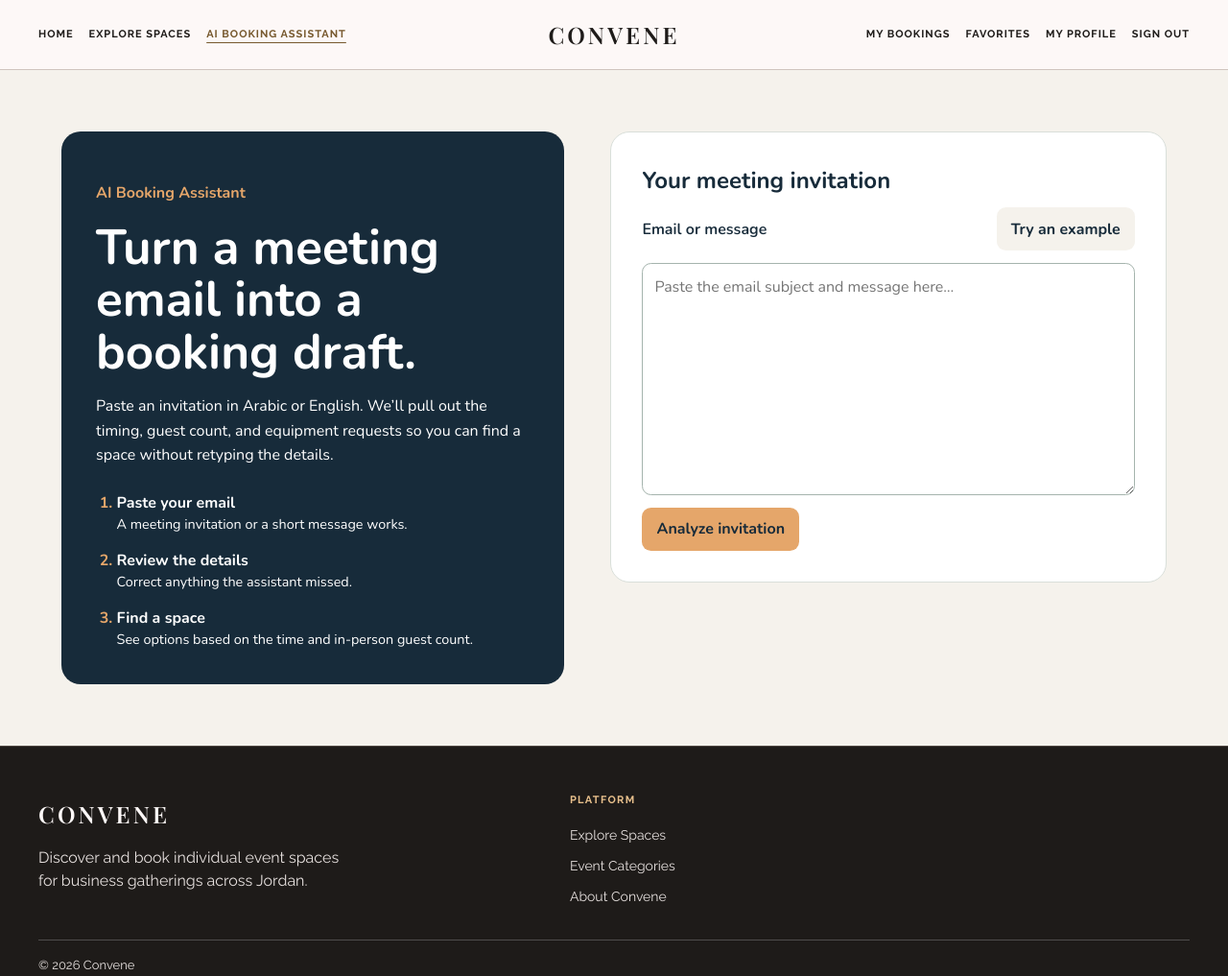
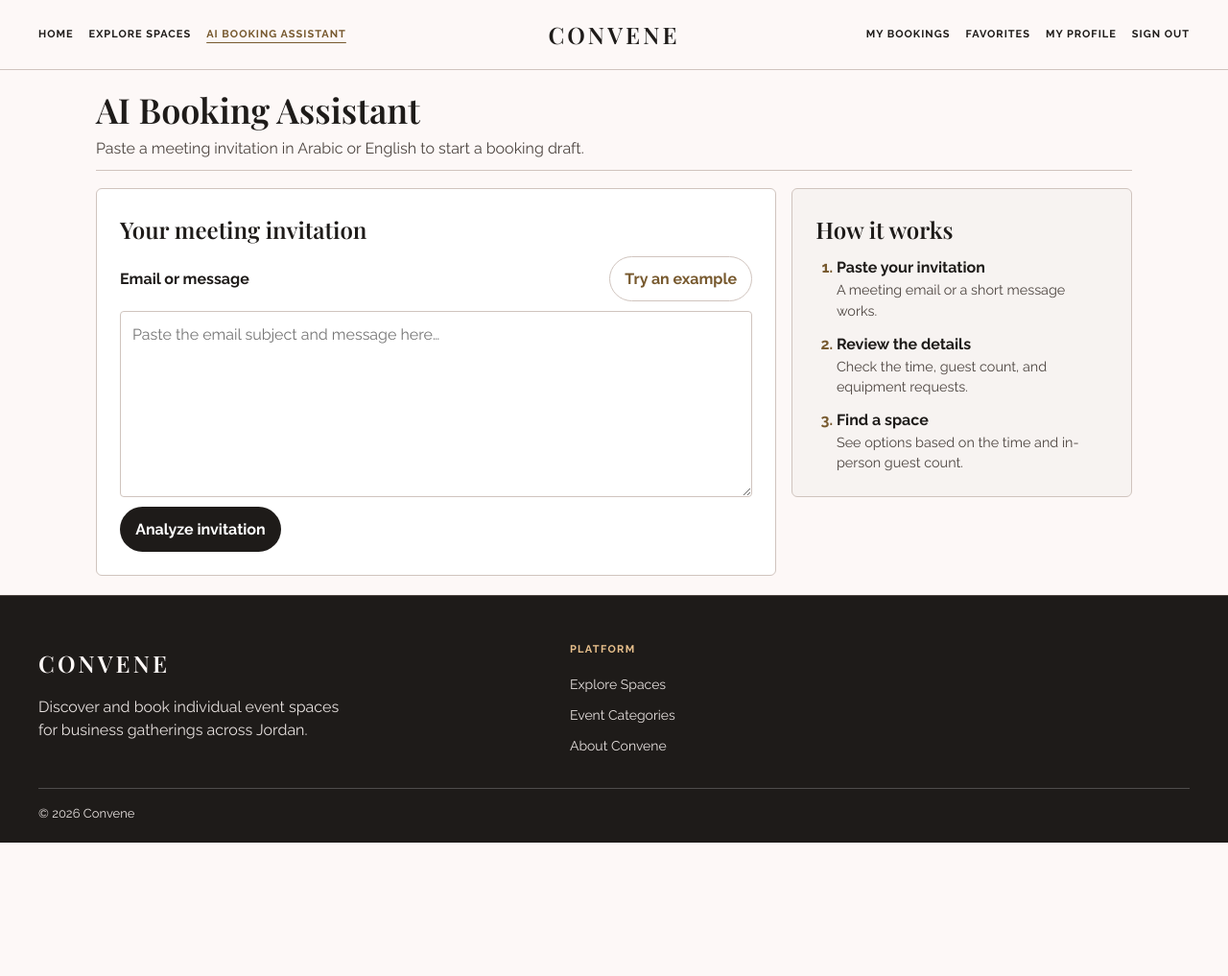
Before and after one commit to alzghoulraghad151/Booking-Venue, a Laravel app: page /booking-assistant in a window 1280 px wide. Shown: the top 1017 px of the page at 96% size. After the commit the page ends 878 px from the top, so only its background shows below. Run offline with Laravel 12, Linux system fonts and the light colour scheme; a user stored in the database is signed in; data comes from the database, SQL or seed files in the repository.

Commit message:
Refactor booking invite and space details views for improved structure and styling

```diff
--- a/public/css/booking-invite.css
+++ b/public/css/booking-invite.css
@@ -1,44 +1,53 @@
+.convene-site .site-main:has(> .invite-assistant) { background: var(--dar-brass-ivory); }
+
 .invite-assistant {
-    color: var(--color-navy);
-    background: var(--color-cream);
-    padding: clamp(1.25rem, 5vw, 4rem) max(1rem, calc((100% - 72rem) / 2));
+    width: min(100%, 1160px);
+    margin-inline: auto;
+    padding: 12px 20px 20px;
+    color: var(--dar-brass-ink);
+    font-family: var(--dar-brass-body);
 }
 
 .invite-workspace {
     display: grid;
-    grid-template-columns: minmax(0, .95fr) minmax(0, 1.05fr);
-    gap: clamp(1rem, 4vw, 3rem);
+    grid-template-columns: minmax(0, 2fr) minmax(0, 1fr);
+    gap: 16px;
     align-items: start;
 }
 
 .invite-intro {
-    padding: clamp(1.25rem, 4vw, 2.25rem);
-    border-radius: 1.25rem;
-    background: var(--color-navy);
-    color: var(--color-white);
+    margin-bottom: 18px;
+    padding-bottom: 10px;
+    border-bottom: 1px solid var(--dar-brass-border);
 }
 
-.invite-label { color: var(--color-warm); font-weight: 700; }
-.invite-intro h1 { margin: .5rem 0 1rem; font-size: clamp(2rem, 4vw, 3.35rem); line-height: 1.07; }
-.invite-intro p { line-height: 1.6; }
-.invite-steps { display: grid; gap: .9rem; margin: 1.5rem 0 0; padding-inline-start: 1.35rem; }
-.invite-steps li::marker { color: var(--color-warm); font-weight: 700; }
-.invite-steps span { display: block; font-size: .9rem; }
+.invite-intro h1 {
+    margin-block: 8px;
+    font: 600 32px/38px var(--dar-brass-heading);
+}
+
+.invite-intro p { margin: 0; color: var(--dar-brass-muted); }
+.invite-guide.invite-card { background: var(--dar-brass-surface); }
+.invite-steps { display: grid; gap: 12px; margin: 0; padding-inline-start: 1.35rem; }
+.invite-steps li::marker { color: var(--dar-brass-accent); font-weight: 700; }
+.invite-steps span { display: block; color: var(--dar-brass-muted); font-size: .9rem; }
 
 .invite-card, .invite-dialog {
-    padding: clamp(1.15rem, 4vw, 2rem);
-    border: 1px solid #d9dfda;
-    border-radius: 1.25rem;
+    min-width: 0;
+    padding: 20px;
+    border: 1px solid var(--dar-brass-border);
+    border-radius: 6px;
     background: var(--color-white);
-    color: var(--color-navy);
+    color: var(--dar-brass-ink);
 }
 
-.invite-card h2, .invite-card h3, .invite-dialog h2 { margin: 0 0 .65rem; }
-.invite-card form, .invite-dialog form { display: grid; gap: .8rem; }
+.invite-card h2, .invite-card h3, .invite-dialog h2, .invite-results h2 { font-family: var(--dar-brass-heading); font-weight: 600; margin: 0 0 .65rem; }
+.invite-card form, .invite-dialog form { display: grid; gap: 10px; }
 .invite-field-heading, .invite-dialog-header {
     display: flex;
     justify-content: space-between;
-    align-items: baseline;
+    flex-wrap: wrap;
+    align-items: center;
     gap: .75rem;
 }
 .invite-assistant label { font-weight: 650; }
@@ -46,41 +55,49 @@
     box-sizing: border-box;
     width: 100%;
     padding: .75rem;
-    border: 1px solid #a5b4ad;
-    border-radius: .6rem;
+    border: 1px solid var(--dar-brass-border);
+    border-radius: 4px;
     background: var(--color-white);
-    color: var(--color-navy);
+    color: var(--dar-brass-ink);
     font: inherit;
 }
 .invite-assistant textarea { resize: vertical; }
 .invite-assistant :is(button, input, textarea, a):focus-visible {
-    outline: 3px solid var(--color-sage);
-    outline-offset: 3px;
+    outline: 2px solid var(--dar-brass-accent);
+    outline-offset: 2px;
 }
 .invite-primary, .invite-link {
     justify-self: start;
+    min-height: 44px;
     padding: .65rem .95rem;
-    border: 0;
-    border-radius: .6rem;
+    border: 1px solid transparent;
+    border-radius: 999px;
     font: inherit;
     font-weight: 700;
     cursor: pointer;
 }
-.invite-primary { background: var(--color-warm); color: var(--color-navy); }
-.invite-link { background: var(--color-cream); color: var(--color-navy); }
-.invite-primary:hover, .invite-link:hover { outline: 1px solid var(--color-sage); }
+.invite-primary { background: var(--dar-brass-ink); color: var(--color-white); }
+.invite-primary:hover { background: var(--dar-brass-muted); }
+.invite-link { background: var(--color-white); border-color: var(--dar-brass-border); color: var(--dar-brass-accent); }
+.invite-link:hover { background: var(--dar-brass-surface); border-color: var(--dar-brass-accent); }
 .invite-error { color: #9c2929; margin: .15rem 0; }
 .invite-dialog { width: min(40rem, calc(100% - 2rem)); max-height: 85vh; overflow: auto; }
-.invite-dialog::backdrop { background: #172b3aa0; }
+.invite-dialog::backdrop { background: rgb(30 27 25 / 60%); }
 .invite-dialog-header p { margin: 0 0 1rem; }
 .invite-dialog .invite-field-grid { display: grid; grid-template-columns: repeat(2, minmax(0, 1fr)); gap: .75rem; }
 .invite-field-grid label { display: block; margin-bottom: .35rem; }
 .invite-requirements { margin: .25rem 0 0; }
 .invite-tags { display: flex; flex-wrap: wrap; gap: .4rem; margin: 0; padding: 0; list-style: none; }
-.invite-tags li { background: var(--color-cream); padding: .3rem .55rem; border-radius: 1rem; }
+.invite-tags li { background: var(--dar-brass-surface); padding: .3rem .55rem; border-radius: 1rem; }
 .invite-results { margin-block-start: 1.5rem; }
 .invite-results-grid { display: grid; grid-template-columns: repeat(auto-fit, minmax(min(100%, 15rem), 1fr)); gap: .75rem; }
-.invite-results-grid a { color: var(--color-sage); font-weight: 700; }
+.invite-results-grid a { color: var(--dar-brass-accent); font-weight: 700; }
 [data-invite-review-open] { margin-block-start: 1rem; }
-@media (max-width: 48rem) { .invite-workspace { grid-template-columns: 1fr; } }
+@media (min-width: 48rem) {
+    .invite-assistant { padding-inline: 40px; }
+    .invite-intro h1 { font-size: 36px; line-height: 42px; }
+    .invite-card, .invite-dialog { padding: 24px; }
+}
+
+@media (width < 48rem) { .invite-workspace { grid-template-columns: 1fr; } }
 @media (max-width: 30rem) { .invite-dialog .invite-field-grid { grid-template-columns: 1fr; } }
--- a/public/css/convene-booking-confirm.css
+++ b/public/css/convene-booking-confirm.css
@@ -80,7 +80,6 @@
     font: 400 14px/22px var(--bc-body); font-variant-numeric: tabular-nums;
     transition: border-color .12s ease-out, box-shadow .12s ease-out;
 }
-.bc-field input:focus { outline: none; border-color: var(--bc-accent); box-shadow: 0 0 0 1px var(--bc-accent); }
 .bc-field-error { color: var(--bc-error); font-size: 13px; }
 
 /* Price summary */
--- a/public/css/convene-place-results.css
+++ b/public/css/convene-place-results.css
@@ -106,7 +106,6 @@
 .places-filters__grid { grid-template-columns: minmax(175px, 1.4fr) repeat(3, minmax(125px, 1fr)) minmax(95px, .7fr) minmax(145px, 1.1fr) minmax(140px, 1fr) auto; gap: 11px; }
 .places-filter-field label { color: #4e595f; font-size: 10px; letter-spacing: .075em; text-transform: uppercase; }
 .places-filter-field input, .places-filter-field select { min-height: 40px; border-color: #d8d2c8; border-radius: 5px; background: #fff; font-size: 13px; transition: border-color .16s ease, box-shadow .16s ease; }
-.places-filter-field input:focus, .places-filter-field select:focus { border-color: var(--places-sage); box-shadow: 0 0 0 3px rgb(82 108 104 / 12%); outline: 0; }
 .places-filters__actions { min-height: 40px; gap: 9px; }
 .places-button { min-height: 40px; border-radius: 5px; background:#1e1b19; }
 .places-button:hover { background: var(--places-sage); }
--- a/public/css/convene-site.css
+++ b/public/css/convene-site.css
@@ -22,6 +22,11 @@
 
 .convene-site [hidden] { display: none; }
 .convene-site :focus-visible { outline: 3px solid var(--color-sage); outline-offset: 3px; }
+
+.convene-site #site-content :is(input:not([type="hidden"], [type="button"], [type="submit"], [type="reset"]), select, textarea):focus-visible {
+    outline: 2px solid var(--dar-brass-accent);
+    outline-offset: 2px;
+}
 
 .site-container {
     width: min(100% - 48px, 1224px);
--- a/resources/views/public/bookings/from-invite.blade.php
+++ b/resources/views/public/bookings/from-invite.blade.php
@@ -22,19 +22,12 @@
 @endphp
 
 <div class="invite-assistant">
+    <header class="invite-intro">
+        <h1>AI Booking Assistant</h1>
+        <p>Paste a meeting invitation in Arabic or English to start a booking draft.</p>
+    </header>
+
     <div class="invite-workspace">
-        <section class="invite-intro" aria-labelledby="assistant-heading">
-            <p class="invite-label">AI Booking Assistant</p>
-            <h1 id="assistant-heading">Turn a meeting email into a booking draft.</h1>
-            <p>Paste an invitation in Arabic or English. We’ll pull out the timing, guest count, and equipment requests so you can find a space without retyping the details.</p>
-
-            <ol class="invite-steps">
-                <li><strong>Paste your email</strong><span>A meeting invitation or a short message works.</span></li>
-                <li><strong>Review the details</strong><span>Correct anything the assistant missed.</span></li>
-                <li><strong>Find a space</strong><span>See options based on the time and in-person guest count.</span></li>
-            </ol>
-        </section>
-
         <section class="invite-card" aria-labelledby="invite-form-heading">
             <h2 id="invite-form-heading">Your meeting invitation</h2>
             <form method="POST" action="{{ route('bookings.from-invite.analyze') }}">
@@ -43,7 +36,7 @@
                     <label for="invitation">Email or message</label>
                     <button class="invite-link" type="button" data-invite-example>Try an example</button>
                 </div>
-                <textarea id="invitation" name="invitation" rows="9" maxlength="6000" dir="auto"
+                <textarea id="invitation" name="invitation" rows="7" maxlength="6000" dir="auto"
                           placeholder="Paste the email subject and message here…" required>{{ old('invitation', $invitation ?? '') }}</textarea>
                 @error('invitation')
                     <p class="invite-error" role="alert">{{ $message }}</p>
@@ -54,6 +47,15 @@
                 <button class="invite-primary" type="submit">Analyze invitation</button>
             </form>
         </section>
+
+        <aside class="invite-card invite-guide" aria-labelledby="invite-guide-heading">
+            <h2 id="invite-guide-heading">How it works</h2>
+            <ol class="invite-steps">
+                <li><strong>Paste your invitation</strong><span>A meeting email or a short message works.</span></li>
+                <li><strong>Review the details</strong><span>Check the time, guest count, and equipment requests.</span></li>
+                <li><strong>Find a space</strong><span>See options based on the time and in-person guest count.</span></li>
+            </ol>
+        </aside>
     </div>
 
     @if ($hasDraft)
```
Also changed, not shown: public/css/space-details.css (+66 -32 lines), resources/views/public/spaces/show.blade.php (+61 -69 lines).
